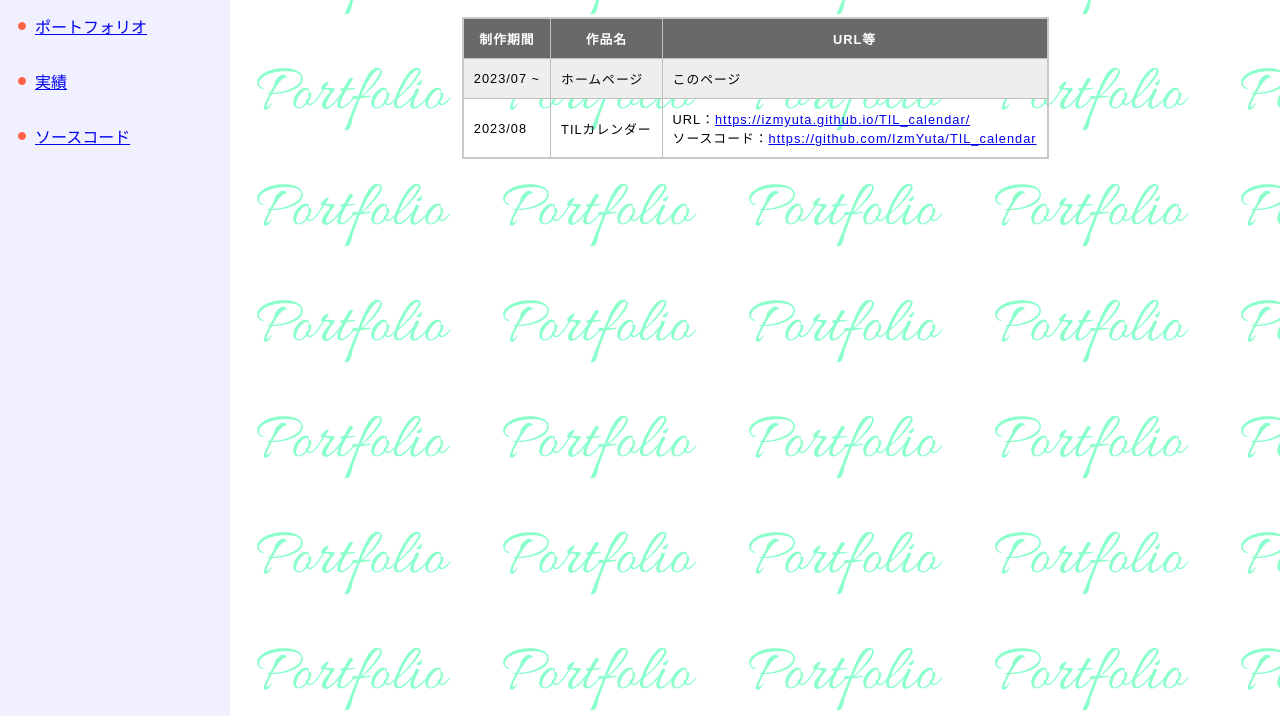
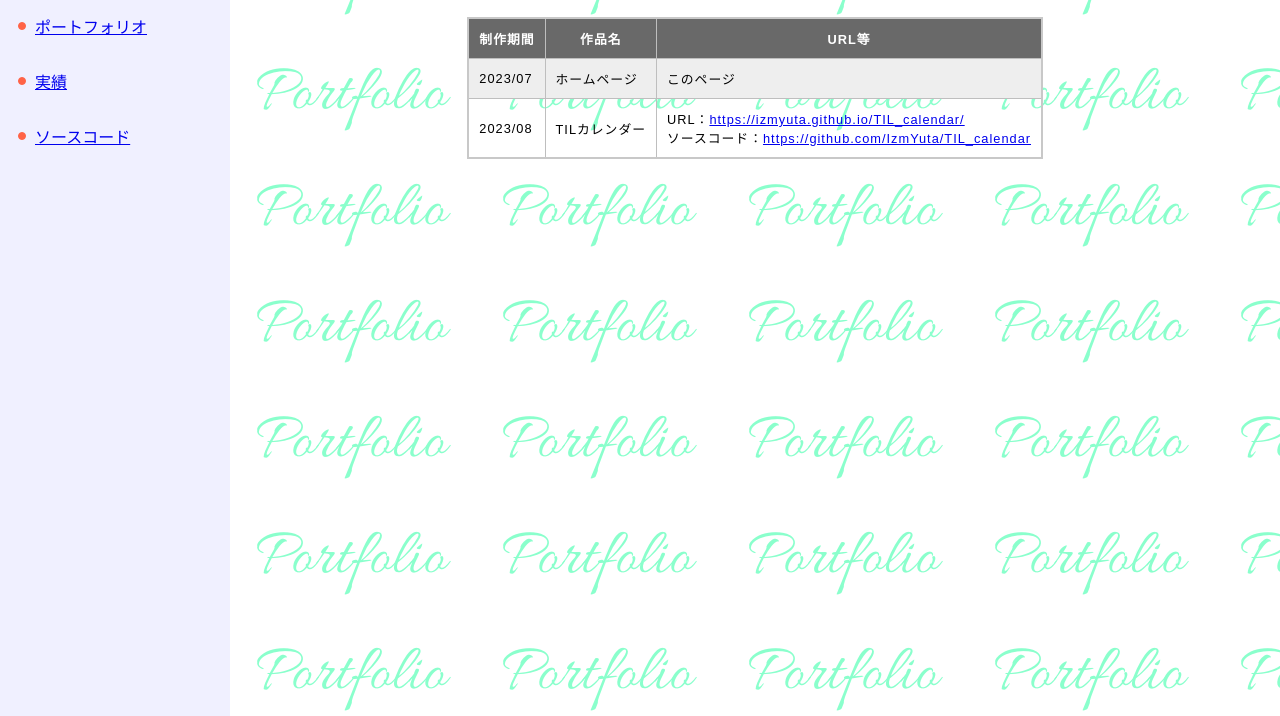
Before and after one commit to IzmYuta/HomePage, a plain HTML site: page static-files/portfolio.html in a window 1280 px wide. Shown: the part 84-800 px from the top of the page. Drawn offline with Linux system fonts and the light colour scheme.

Commit message:
Update portfolio.html

```diff
--- a/static-files/portfolio.html
+++ b/static-files/portfolio.html
@@ -27,7 +27,7 @@
                 <th scope="col">URL等</th>
             </tr>
             <tr>
-                <td>2023/07 ~</td>
+                <td>2023/07</td>
                 <td>ホームページ</td>
                 <td>このページ</td>
             </tr>
```
